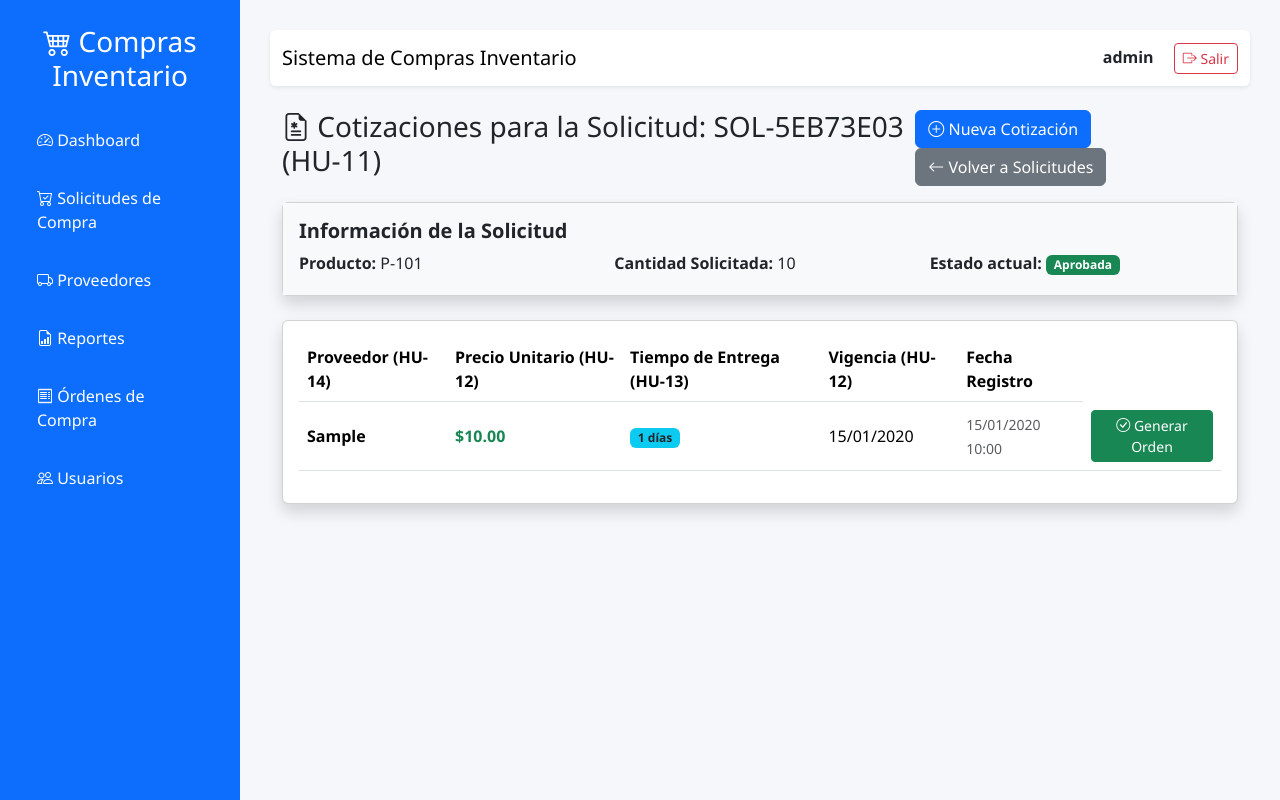
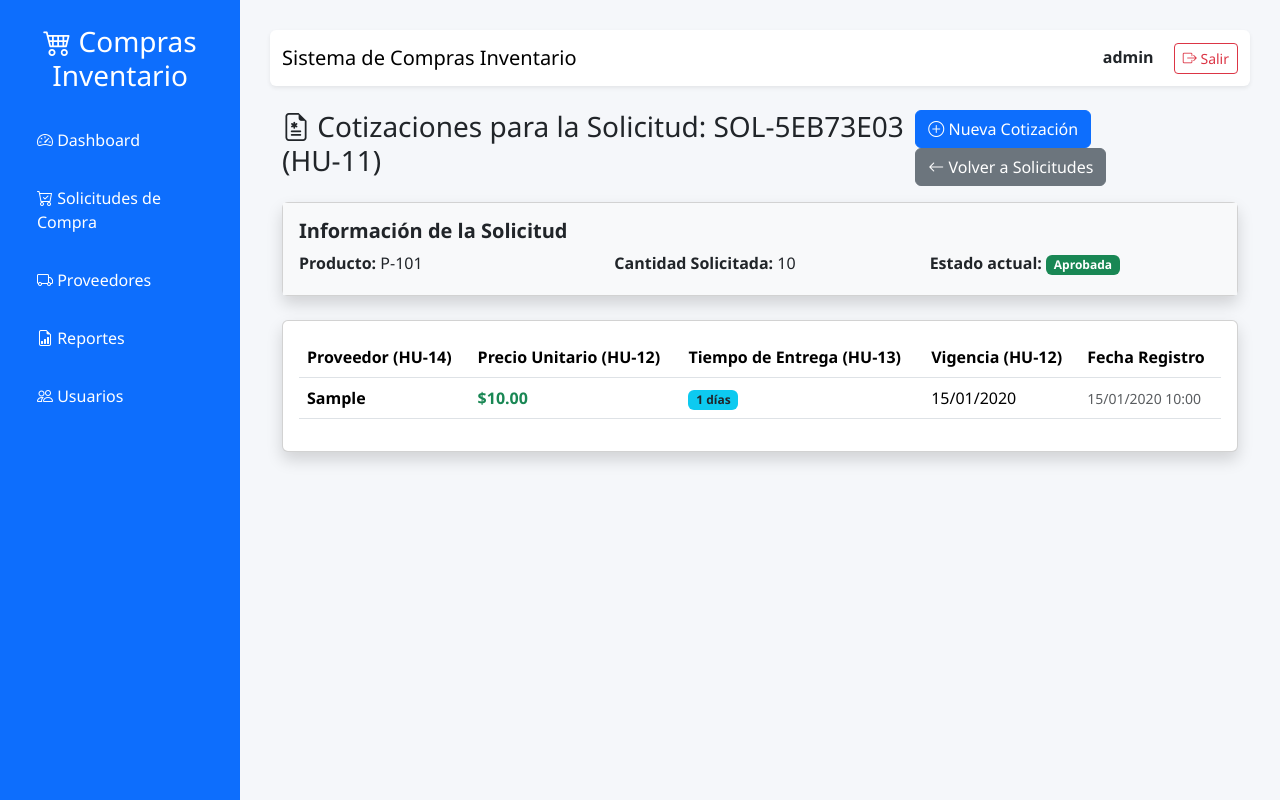
Before and after one commit to SCabreraML/ComprasInventario, a Django app: page /solicitudes/1/cotizaciones/ in a window 1280 px wide. Run offline with Django 5.2, Linux system fonts and the light colour scheme; a user stored in the database is signed in; data comes from the database, SQL or seed files in the repository; both versions use the stored data as it was before the commit; tables that the repository leaves empty hold one stand-in row (values such as "Sample post"); parts of the project's set-up code (start-up, migrations or seed data) failed here and were passed over.

Commit message:
sprint 5

```diff
--- a/Compras_APP/models.py
+++ b/Compras_APP/models.py
@@ -63,7 +63,6 @@ class SolicitudCompra(models.Model):
 
 
 class Cotizacion(models.Model):
-
     # HU-14: Asociar proveedor con la cotización
     # Relacionar proveedor y solicitud (SolicitudCompra).
     solicitud = models.ForeignKey(
@@ -105,28 +104,3 @@ class Cotizacion(models.Model):
 
     def __str__(self):
         return f"Cotización de {self.proveedor} para {self.solicitud.codigo}"
-
-class OrdenCompra(models.Model):
-
-    cotizacion = models.OneToOneField(
-        Cotizacion,
-        on_delete=models.CASCADE
-    )
-
-    fecha = models.DateTimeField(auto_now_add=True)
-
-    costo_total = models.DecimalField(
-        max_digits=12,
-        decimal_places=2,
-        editable=False
-    )
-
-    def save(self, *args, **kwargs):
-        self.costo_total = (
-            self.cotizacion.solicitud.cantidad *
-            self.cotizacion.precio_unitario
-        )
-        super().save(*args, **kwargs)
-
-    def __str__(self):
-        return f"OC-{self.id}"
--- a/Compras_APP/templates/base.html
+++ b/Compras_APP/templates/base.html
@@ -51,11 +51,6 @@
             Reportes
         </a>
 
-        <a href="{% url 'lista_ordenes' %}">
-    <i class="bi bi-receipt"></i>
-    Órdenes de Compra
-</a>
-
         {% if request.user.groups.all.0.name == "Administrador" %}
 <a href="{% url 'usuarios' %}">
     <i class="bi bi-people"></i>
--- a/Compras_APP/templates/solicitudes/lista_cotizaciones.html
+++ b/Compras_APP/templates/solicitudes/lista_cotizaciones.html
@@ -63,13 +63,6 @@
                             <td><span class="badge bg-info text-dark">{{ cot.tiempo_entrega }} días</span></td>
                             <td>{{ cot.vigencia|date:"d/m/Y" }}</td>
                             <td><small class="text-muted">{{ cot.fecha_registro|date:"d/m/Y H:i" }}</small></td>
-                            <td>
-    <a href="{% url 'generar_orden' cot.id %}"
-       class="btn btn-success btn-sm">
-        <i class="bi bi-check-circle"></i>
-        Generar Orden
-    </a>
-</td>
                         </tr>
                     {% empty %}
                         <tr>
--- a/Compras_APP/urls.py
+++ b/Compras_APP/urls.py
@@ -49,10 +49,4 @@ urlpatterns = [
         views.registrar_cotizacion_view,
         name="registrar_cotizacion"
     ),
-
-    path(
-        "ordenes/",
-        views.lista_ordenes,
-        name="lista_ordenes"
-    ),
 ]
--- a/Compras_APP/views.py
+++ b/Compras_APP/views.py
@@ -295,31 +295,3 @@ def seleccionar_ganadora_view(request, pk):
 def ver_orden_view(request, pk):
     orden = get_object_or_404(OrdenCompra, pk=pk)
     return render(request, "compras/ver_orden.html", {"orden": orden})
-
-# HU 20
-@login_required
-def generar_orden_view(request, pk):
-
-    cotizacion = get_object_or_404(Cotizacion, pk=pk)
-
-    orden, creada = OrdenCompra.objects.get_or_create(
-        cotizacion=cotizacion
-    )
-
-    return redirect("ver_orden", orden.id)
-
-@login_required
-def lista_ordenes(request):
-
-    ordenes = OrdenCompra.objects.select_related(
-        "cotizacion",
-        "cotizacion__solicitud"
-    ).order_by("-fecha_creacion")
-
-    return render(
-        request,
-        "compras/lista_ordenes.html",
-        {
-            "ordenes": ordenes
-        }
-    )
```
Also changed, not shown: db.sqlite3.
